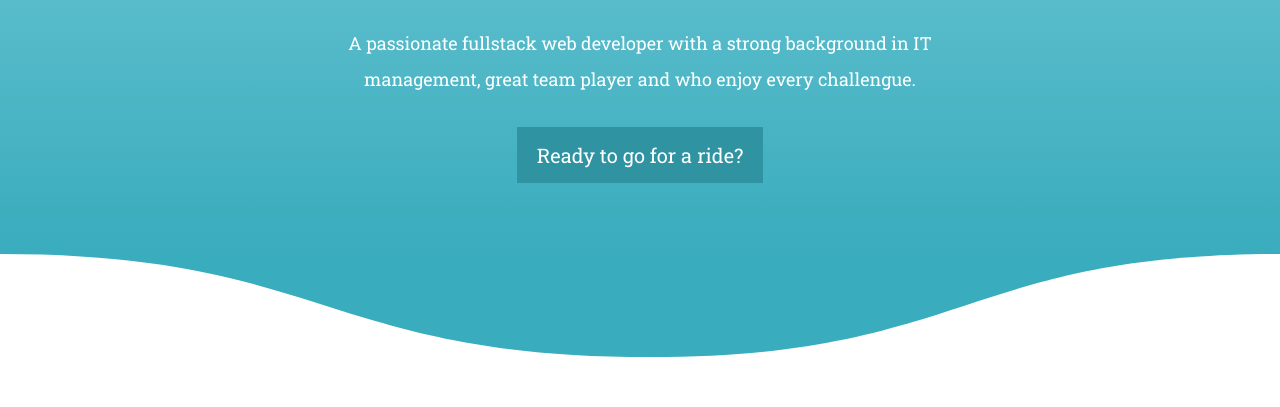
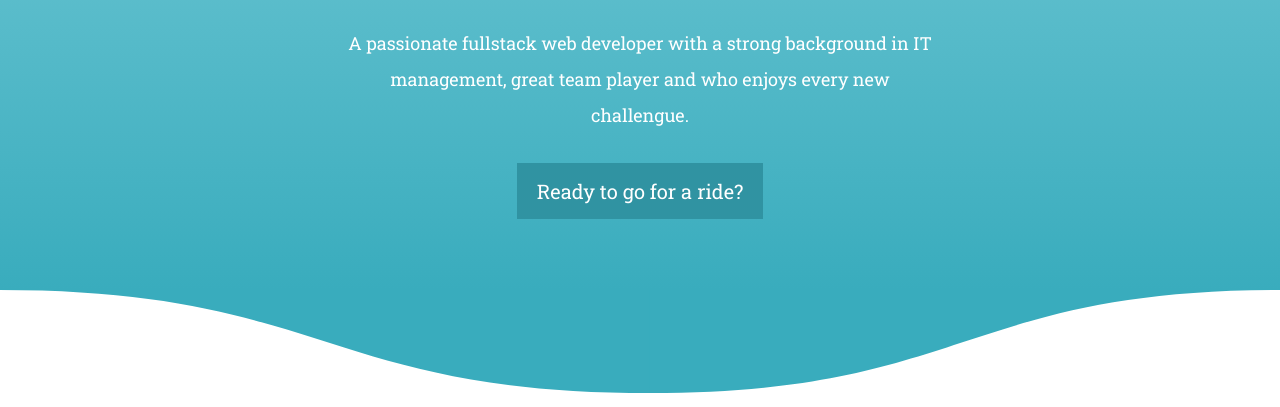
Before and after one commit to gonzaaalo/portfolio, a plain HTML site: page index.html in a window 1280 px wide. Shown: the part 187-594 px from the top of the page. Drawn offline with nearby package versions, Linux system fonts and the light colour scheme.

Commit message:
upload screenshots

```diff
--- a/index.html
+++ b/index.html
@@ -29,7 +29,7 @@
 			<div class="master-head">
 				<h1 class="page-title"> Hey, I'm Gonzalo!</h1>
 				<p class="page-description">A passionate fullstack web developer with a strong background in IT
-					management, great team player and who enjoy every challengue.</p>
+					management, great team player and who enjoys every new challengue.</p>
 				<p class="scroll-button" onClick="$('.post-wrapper .post:first-child .stem-overlay .icon').click();">
 					Ready to go for a ride?</p>
 			</div>
```
Also changed, not shown: media/CT.PNG (added), media/Stool.PNG (added).
